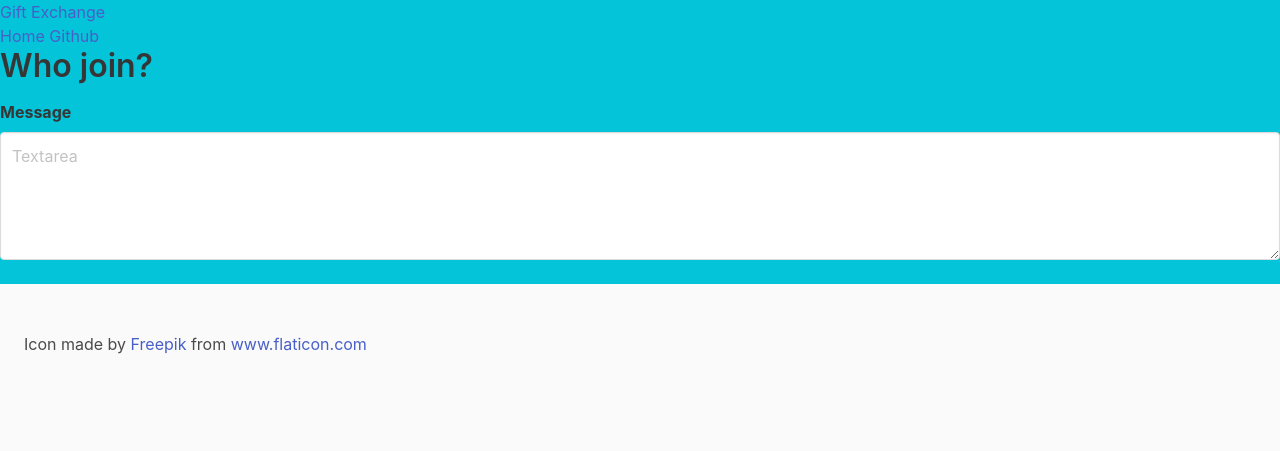
After one commit to yosukesuzuki/gift-exchange-webapp, a Flask app: page /start in a window 1280 px wide. The commit adds this page. Shown: the top 451 px of the page. Run offline with Flask 2, Linux system fonts and the light colour scheme; some libraries are stand-ins or nearby versions.

Commit message:
done top page

```diff
--- a/main.py
+++ b/main.py
@@ -22,8 +22,13 @@ app = Flask(__name__)
 
 
 @app.route('/')
-def hello():
+def index():
     return render_template('index.html')
+
+
+@app.route('/start')
+def start():
+    return render_template('start.html')
 
 
 @app.errorhandler(500)
--- a/templates/base.html
+++ b/templates/base.html
@@ -1,10 +1,64 @@
-<!DOCTYPE html>
-<html lang="en">
+<!doctype html>
+<html>
 <head>
-    <meta charset="UTF-8">
-    <title>title</title>
+    <meta charset="utf-8">
+    <meta name="viewport" content="width=device-width, initial-scale=1.0">
+    <title>Gift Exchange App</title>
+    <link rel="stylesheet" href="https://cdnjs.cloudflare.com/ajax/libs/bulma/0.4.1/css/bulma.min.css">
 </head>
+<style>
+    body {
+        background: #04c4d9;
+    }
+    .nav {
+        background: #04c4d9;
+    }
+    .topcontent {
+        margin: auto;
+        text-align: center;
+    }
+    .topcontent h1 {
+        color: #fff;
+        font-weight: 800;
+        margin-top: 0.2em;
+    }
+    .topcontent img {
+        margin-top: 2em;
+        margin-bottom: -2em;
+    }
+
+    @media (min-width: 600px) and (orientation: landscape) {
+        img {
+            max-width: 20%;
+        }
+
+    }
+
+</style>
+
 <body>
-{% block content %}{% endblock %}
+<nav class="nav">
+    <div class="nav-left">
+        <a class="nav-item" href="/">
+            Gift Exchange
+        </a>
+    </div>
+
+    <div class="nav-center">
+        <a class="nav-item" href="/">
+            Home
+        </a>
+        <a class="nav-item" href="https://github.com/yosukesuzuki/gift-exchange-webapp">
+            Github
+        </a>
+    </div>
+</nav>
+<div class="content">
+    {% block content %}
+    {% endblock %}
+</div>
+<footer class="footer">
+    Icon made by <a href="http://www.freepik.com/">Freepik</a> from <a href="www.flaticon.com">www.flaticon.com</a>
+</footer>
 </body>
 </html>
--- /dev/null
+++ b/templates/start.html
@@ -0,0 +1,12 @@
+{% extends "base.html" %}
+{% block content %}
+    <div>
+        <h1>Who join?</h1>
+        <div class="field">
+            <label class="label">Message</label>
+            <p class="control">
+                <textarea class="textarea" placeholder="Textarea"></textarea>
+            </p>
+        </div>
+    </div>
+{% endblock %}
```
Also changed, not shown: app.yaml (+9 -0 lines), templates/index.html (+7 -1 lines), img/gifts.svg (added).
